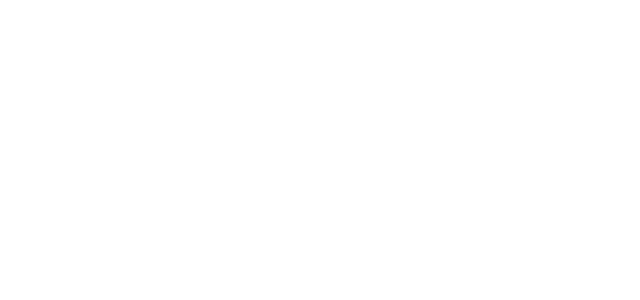
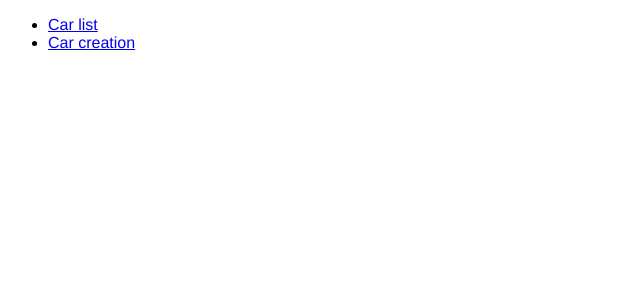
Before and after one commit to MedDew/garage, an Angular app: page / in a window 1280 px wide. Shown: the top 300 px of the page, without its empty margins (0-640 px from the left). Built offline with nearby package versions, Linux system fonts and the light colour scheme.

Commit message:
add a menu

```diff
--- a/src/app/app.component.html
+++ b/src/app/app.component.html
@@ -1,4 +1,16 @@
 <!--The content below is only a placeholder and can be replaced.-->
 <div class="root">
+  <ul>
+    <li>
+      <a routerLink="/cars">
+        Car list
+      </a>
+    </li>
+    <li>
+      <a routerLink="/car">
+        Car creation
+      </a>
+    </li>
+  </ul>
   <router-outlet></router-outlet>
 </div>
```
